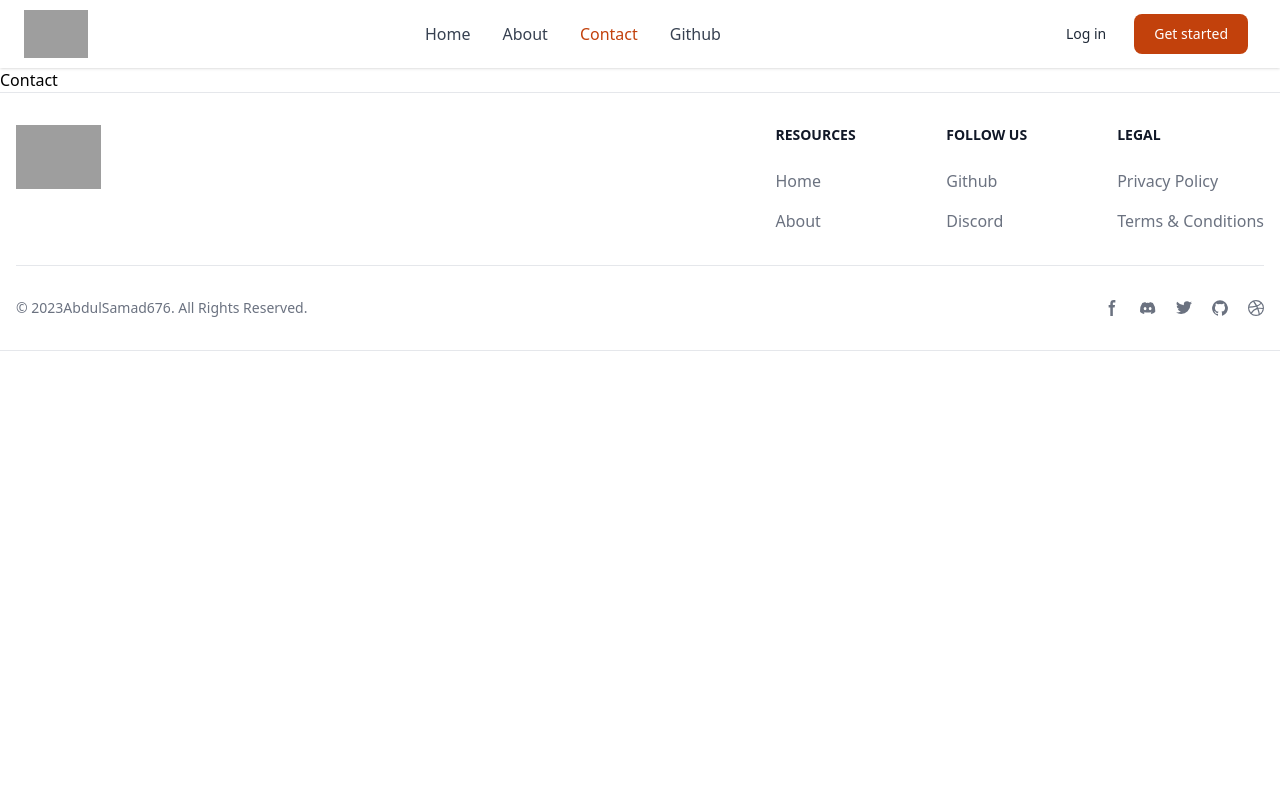
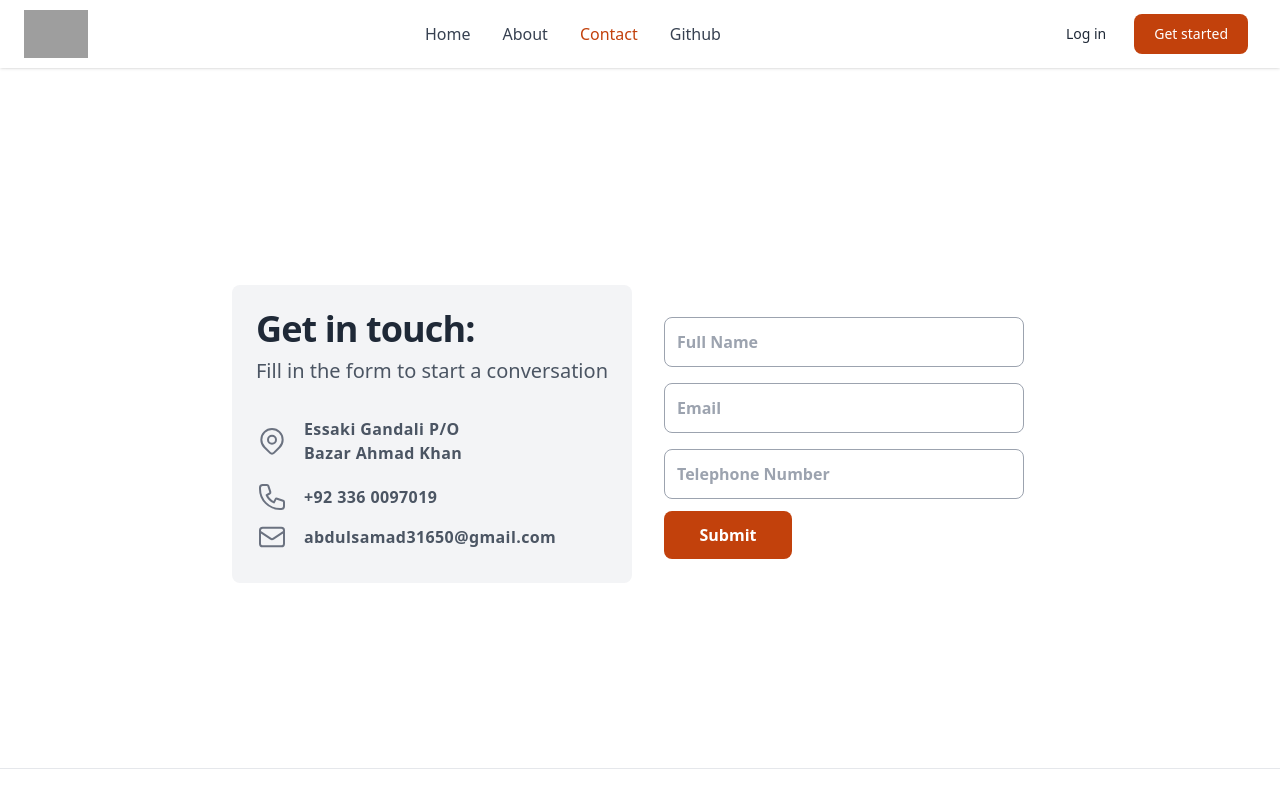
Before and after one commit to AbdulSamad676/React-Portfolio, a React (Vite) app: page /contact in a window 1280 px wide. Shown: the top 799 px of the page. Built offline with nearby package versions, Linux system fonts and the light colour scheme; grey boxes are pictures that could not be loaded.

Commit message:
navigation resposiveness and about page completed

```diff
--- a/src/assets/css/style.css
+++ b/src/assets/css/style.css
@@ -50,7 +50,6 @@
 }
 */
 .icons-section {
-	background-color: rgb(11, 11, 53);
 	border-radius: 25px;
 	border: 2px solid white;
 	max-width: 600px;
@@ -59,15 +58,24 @@
 	/* margin: 40px auto; */
 	box-sizing: border-box;
 }
-.main-heading,
+.black-shadow {
+	text-shadow: 2px 2px 5px black;
+}
+/* .main-heading,
 .pera-text {
 	text-shadow: 2px 2px 5px black;
-}
-.resume-btn {
+} */
+.custom-bg {
 	background-color: rgb(11, 11, 53);
 }
+/* .resume-btn {
+	background-color: rgb(11, 11, 53);
+} */
 .resume-btn:hover {
 	background-color: white;
 	color: rgb(11, 11, 53);
 	/* font-size: 1.25rem; */
 }
+.about-main {
+	background-image: url('../images/bg-1.jpg');
+}
--- a/src/components/About.jsx
+++ b/src/components/About.jsx
@@ -1,10 +1,44 @@
 import React from 'react';
-
+import aboutImg from '../assets/images/about.png';
 function About() {
 	return (
-		<div className='container mx-auto rounded-lg grid grid-cols-2 gap-10 my-5'>
-			<div className='bg-gray-700 min-h-[100px] rounded-lg'></div>
-			<div className='bg-red-700 min-h-[100px] rounded-lg'></div>
+		<div className='container mx-auto rounded-lg grid grid-cols-2 gap-10 my-5 '>
+			<div className=' flex justify-center  rounded-lg'>
+				<img
+					className='rounded-xl'
+					src={aboutImg}
+					width={300}
+					height={200}
+					alt='aboutImage'
+				/>
+			</div>
+			<div className='custom-bg min-h-[100px] rounded-lg p-4'>
+				<h2 className='text-3xl font-bold text-center my-3 text-white black-shadow'>
+					Who I am
+				</h2>
+				<p className='mx-3 text-white black-shadow text-justify '>
+					Hello, I'm Abdul Samad Khan, a dedicated front-end developer
+					with two years of freelancing experience on Fiverr. My
+					journey in web programming has equipped me with a solid
+					foundation in HTML, CSS, Bootstrap, and JavaScript.
+					Recently, I've delved into the exciting world of ReactJS,
+					mastering its fundamentals and eager to apply my skills in
+					dynamic web development. 🚀 As a tech enthusiast, I thrive
+					on solving complex problems and creating seamless user
+					experiences. My passion for clean and efficient code
+					reflects in my work, ensuring that every project I undertake
+					meets the highest standards of quality. Currently seeking
+					opportunities to contribute my skills as a ReactJS Developer
+					for a forward-thinking company. If you're looking for
+					someone who combines technical proficiency with a passion
+					for innovation, let's connect! I'm excited about the
+					prospect of collaborating on impactful projects and being a
+					valuable asset to your team.
+				</p>
+				<button className='bg-orange-900 my-5 sm:ml-3 text-white font-bold py-2 px-4 rounded'>
+					Read More
+				</button>
+			</div>
 		</div>
 	);
 }
--- a/src/components/Contact.jsx
+++ b/src/components/Contact.jsx
@@ -1,7 +1,142 @@
 import React from 'react';
 
-function Contact() {
-	return <div>Contact</div>;
+export default function Contact() {
+	return (
+		<div className='relative flex items-top justify-center min-h-[700px] bg-white sm:items-center sm:pt-0'>
+			<div className='max-w-6xl mx-auto sm:px-6 lg:px-8'>
+				<div className='mt-8 overflow-hidden'>
+					<div className='grid grid-cols-1 md:grid-cols-2'>
+						<div className='p-6 mr-2 bg-gray-100 sm:rounded-lg'>
+							<h1 className='text-3xl sm:text-4xl text-gray-800 font-extrabold tracking-tight'>
+								Get in touch:
+							</h1>
+							<p className='text-normal text-lg sm:text-xl font-medium text-gray-600 mt-2'>
+								Fill in the form to start a conversation
+							</p>
+
+							<div className='flex items-center mt-8 text-gray-600'>
+								<svg
+									fill='none'
+									stroke='currentColor'
+									stroke-linecap='round'
+									stroke-linejoin='round'
+									stroke-width='1.5'
+									viewBox='0 0 24 24'
+									className='w-8 h-8 text-gray-500'
+								>
+									<path
+										stroke-linecap='round'
+										stroke-linejoin='round'
+										stroke-width='1.5'
+										d='M17.657 16.657L13.414 20.9a1.998 1.998 0 01-2.827 0l-4.244-4.243a8 8 0 1111.314 0z'
+									/>
+									<path
+										stroke-linecap='round'
+										stroke-linejoin='round'
+										stroke-width='1.5'
+										d='M15 11a3 3 0 11-6 0 3 3 0 016 0z'
+									/>
+								</svg>
+								<div className='ml-4 text-md tracking-wide font-semibold w-40'>
+									Essaki Gandali P/O Bazar Ahmad Khan
+								</div>
+							</div>
+
+							<div className='flex items-center mt-4 text-gray-600'>
+								<svg
+									fill='none'
+									stroke='currentColor'
+									stroke-linecap='round'
+									stroke-linejoin='round'
+									stroke-width='1.5'
+									viewBox='0 0 24 24'
+									className='w-8 h-8 text-gray-500'
+								>
+									<path
+										stroke-linecap='round'
+										stroke-linejoin='round'
+										stroke-width='1.5'
+										d='M3 5a2 2 0 012-2h3.28a1 1 0 01.948.684l1.498 4.493a1 1 0 01-.502 1.21l-2.257 1.13a11.042 11.042 0 005.516 5.516l1.13-2.257a1 1 0 011.21-.502l4.493 1.498a1 1 0 01.684.949V19a2 2 0 01-2 2h-1C9.716 21 3 14.284 3 6V5z'
+									/>
+								</svg>
+								<div className='ml-4 text-md tracking-wide font-semibold w-40'>
+									+92 336 0097019
+								</div>
+							</div>
+
+							<div className='flex items-center mt-2 text-gray-600'>
+								<svg
+									fill='none'
+									stroke='currentColor'
+									stroke-linecap='round'
+									stroke-linejoin='round'
+									stroke-width='1.5'
+									viewBox='0 0 24 24'
+									className='w-8 h-8 text-gray-500'
+								>
+									<path
+										stroke-linecap='round'
+										stroke-linejoin='round'
+										stroke-width='1.5'
+										d='M3 8l7.89 5.26a2 2 0 002.22 0L21 8M5 19h14a2 2 0 002-2V7a2 2 0 00-2-2H5a2 2 0 00-2 2v10a2 2 0 002 2z'
+									/>
+								</svg>
+								<div className='ml-4 text-md tracking-wide font-semibold w-40'>
+									abdulsamad31650@gmail.com
+								</div>
+							</div>
+						</div>
+
+						<form className='p-6 flex flex-col justify-center'>
+							<div className='flex flex-col'>
+								<label for='name' className='hidden'>
+									Full Name
+								</label>
+								<input
+									type='name'
+									name='name'
+									id='name'
+									placeholder='Full Name'
+									className='w-100 mt-2 py-3 px-3 rounded-lg bg-white border border-gray-400 text-gray-800 font-semibold focus:border-orange-500 focus:outline-none'
+								/>
+							</div>
+
+							<div className='flex flex-col mt-2'>
+								<label for='email' className='hidden'>
+									Email
+								</label>
+								<input
+									type='email'
+									name='email'
+									id='email'
+									placeholder='Email'
+									className='w-100 mt-2 py-3 px-3 rounded-lg bg-white border border-gray-400 text-gray-800 font-semibold focus:border-orange-500 focus:outline-none'
+								/>
+							</div>
+
+							<div className='flex flex-col mt-2'>
+								<label for='tel' className='hidden'>
+									Number
+								</label>
+								<input
+									type='tel'
+									name='tel'
+									id='tel'
+									placeholder='Telephone Number'
+									className='w-100 mt-2 py-3 px-3 rounded-lg bg-white border border-gray-400 text-gray-800 font-semibold focus:border-orange-500 focus:outline-none'
+								/>
+							</div>
+
+							<button
+								type='submit'
+								className='md:w-32 bg-orange-700 hover:bg-blue-dark text-white font-bold py-3 px-6 rounded-lg mt-3 hover:bg-orange-600 transition ease-in-out duration-300'
+							>
+								Submit
+							</button>
+						</form>
+					</div>
+				</div>
+			</div>
+		</div>
+	);
 }
-
-export default Contact;
--- a/src/components/Header.jsx
+++ b/src/components/Header.jsx
@@ -1,6 +1,8 @@
 import { Link, NavLink } from 'react-router-dom';
+import React, { useState } from 'react';
 
 export default function Header() {
+	const [isOpen, setIsOpen] = useState(false);
 	return (
 		<header className='shadow sticky z-50 top-0'>
 			<nav className='bg-white border-gray-200 px-4 lg:px-6 py-2.5'>
@@ -26,8 +28,37 @@
 							Get started
 						</Link>
 					</div>
+					{/* button added here */}
+					<div className='block lg:hidden'>
+						<button
+							onClick={() => setIsOpen(!isOpen)}
+							className='flex items-center px-3 py-2 rounded text-black-500 hover:text-black-400'
+						>
+							<svg
+								className={`fill-current h-3 w-3 ${
+									isOpen ? 'hidden' : 'block'
+								}`}
+								viewBox='0 0 20 20'
+								xmlns='http://www.w3.org/2000/svg'
+							>
+								<path d='M0 3h20v2H0V3zm0 6h20v2H0V9zm0 6h20v2H0v-2z' />
+							</svg>
+							<svg
+								className={`fill-current h-3 w-3 ${
+									isOpen ? 'block' : 'hidden'
+								}`}
+								viewBox='0 0 20 20'
+								xmlns='http://www.w3.org/2000/svg'
+							>
+								<path d='M10 8.586L2.929 1.515 1.515 2.929 8.586 10l-7.071 7.071 1.414 1.414L10 11.414l7.071 7.071 1.414-1.414L11.414 10l7.071-7.071-1.414-1.414L10 8.586z' />
+							</svg>
+						</button>
+					</div>
+					{/* Ends Here */}
 					<div
-						className='hidden justify-between items-center w-full lg:flex lg:w-auto lg:order-1'
+						className={`w-full block flex-grow lg:flex justify-center lg:items-center lg:w-auto ${
+							isOpen ? 'block' : 'hidden'
+						}`}
 						id='mobile-menu-2'
 					>
 						<ul className='flex flex-col mt-4 font-medium lg:flex-row lg:space-x-8 lg:mt-0'>
--- a/src/components/Home.jsx
+++ b/src/components/Home.jsx
@@ -22,7 +22,7 @@
 					/>
 				</div>
 				<div className='rounded-3xl col-span-6 py-5 w-full ml-5'>
-					<h1 className='main-heading text-4xl text-white my-3 font-bold'>
+					<h1 className='black-shadow text-4xl text-white my-3 font-bold'>
 						Abdul Samad Khan
 					</h1>
 					<div className='icons-section flex w-9/12 justify-evenly items-center py-5 '>
@@ -54,7 +54,7 @@
 				</div>
 			</div>
 			<div className='top-row my-5 px-5 w-7/12 min-h-[100px] mx-auto  '>
-				<p className='text-white ml-9 text-justify text-lg pera-text '>
+				<p className='text-white ml-9 text-justify text-lg black-shadow '>
 					Hello, I'm Abdul Samad Khan, a dedicated front-end developer
 					with two years of freelancing experience on Fiverr.
 					Recently, I've delved into the exciting world of ReactJS,
```
